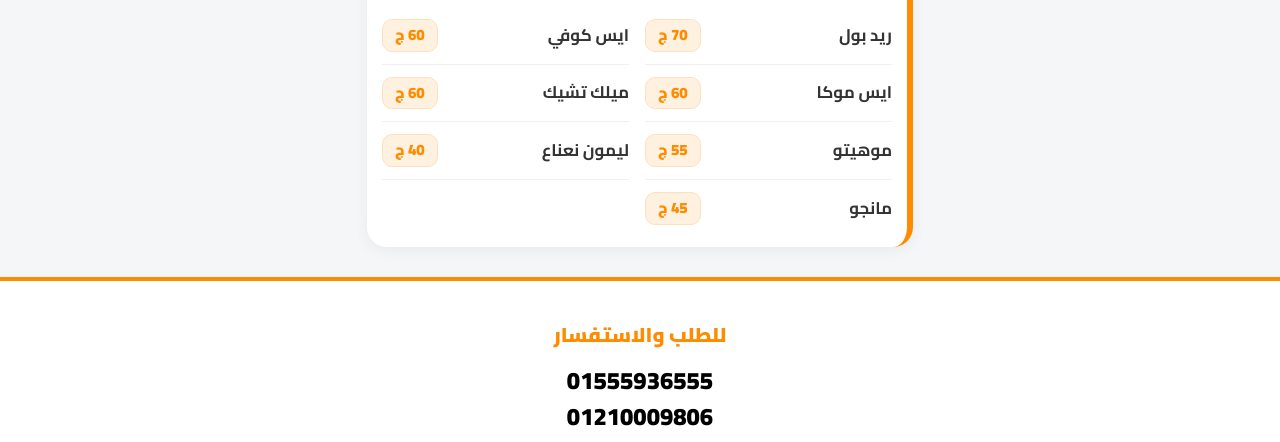
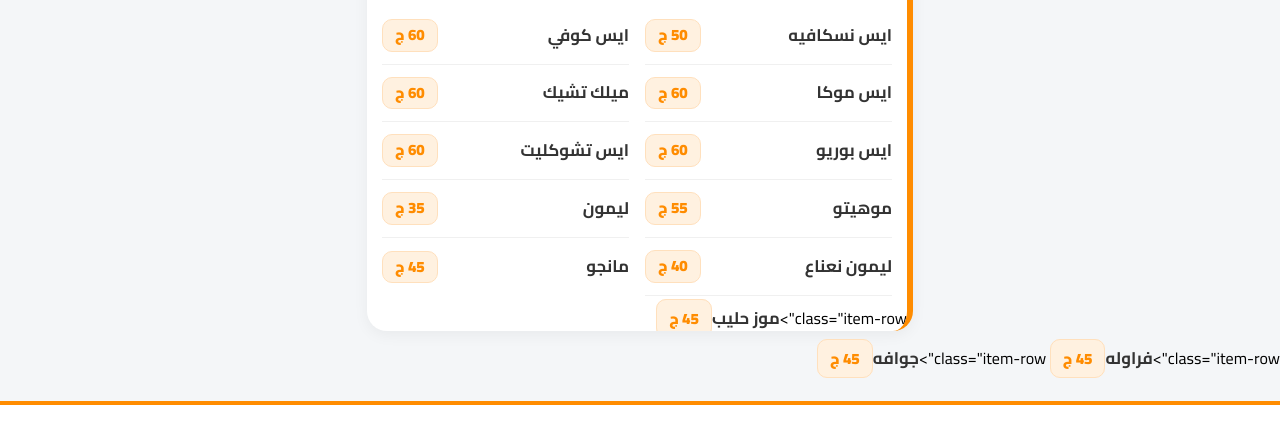
Before and after one commit to IOI-AO/ALL-IN-CUB-MENU, a plain HTML site: page index.html in a window 1280 px wide. Shown: the part 3536-3978 px from the top of the page. Drawn offline with nearby package versions, Linux system fonts and the light colour scheme.

Commit message:
Update index.html

```diff
--- a/index.html
+++ b/index.html
@@ -137,13 +137,26 @@
                 <div class="section-overlay"><span class="section-name">🥤 مشروبات باردة</span></div>
             </div>
             <div class="items-container grid grid-cols-1 md:grid-cols-2 gap-x-4">
-                <div class="item-row"><span class="item-name">ريد بول</span><span class="price-badge">70 ج</span></div>
+                <div class="item-row"><span class="item-name">ايس نسكافيه</span><span class="price-badge">50 ج</span></div>
                 <div class="item-row"><span class="item-name">ايس كوفي</span><span class="price-badge">60 ج</span></div>
                 <div class="item-row"><span class="item-name">ايس موكا</span><span class="price-badge">60 ج</span></div>
                 <div class="item-row"><span class="item-name">ميلك تشيك</span><span class="price-badge">60 ج</span></div>
-                <div class="item-row"><span class="item-name">موهيتو</span><span class="price-badge">55 ج</span></div>
+                <div
+class="item-row"><span class="item-name">ايس بوريو</span><span class="price-badge">60 ج</span></div>
+                <div
+class="item-row"><span class="item-name">ايس تشوكليت</span><span class="price-badge">60 ج</span></div>
+                <div
+class="item-row"><span class="item-name">موهيتو</span><span class="price-badge">55 ج</span></div>
+                <div
+ class="item-row"><span class="item-name">ليمون</span><span class="price-badge">35 ج</span></div>
                 <div class="item-row"><span class="item-name">ليمون نعناع</span><span class="price-badge">40 ج</span></div>
                 <div class="item-row"><span class="item-name">مانجو</span><span class="price-badge">45 ج</span></div>
+            </div>
+class="item-row"><span class="item-name">موز حليب</span><span class="price-badge">45 ج</span></div>
+            </div>
+class="item-row"><span class="item-name">فراوله</span><span class="price-badge">45 ج</span></div>
+            </div>
+class="item-row"><span class="item-name">جوافه</span><span class="price-badge">45 ج</span></div>
             </div>
         </div>
 
```
